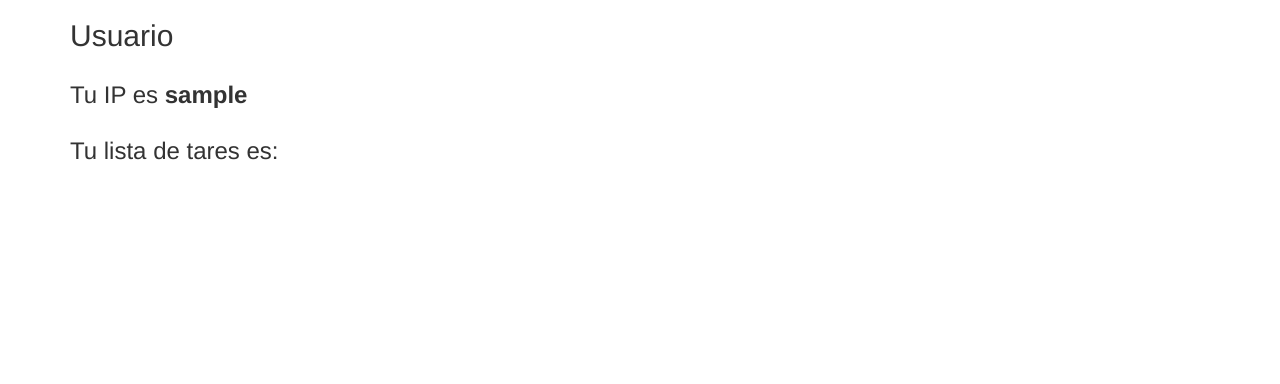
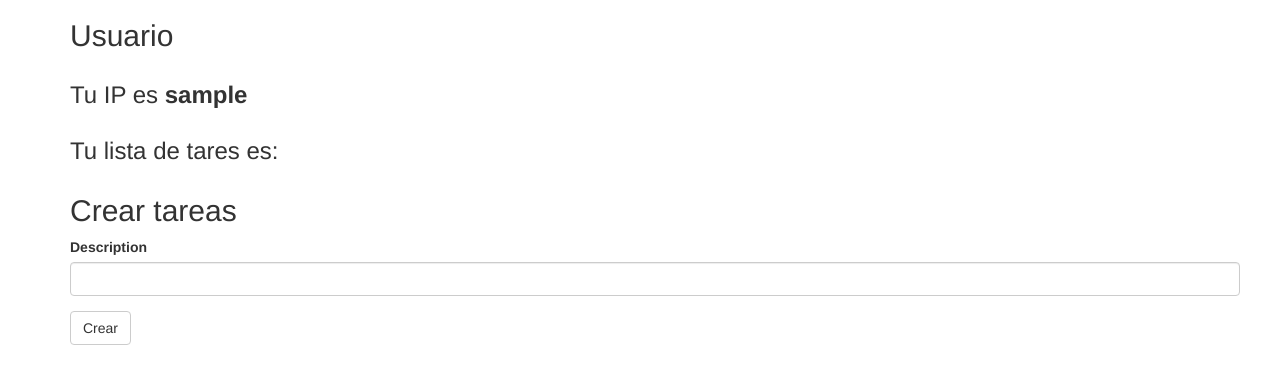
Before and after one commit to ZzzandyzzZ/CURSOS-PLATZI, a Flask app: page /hello in a window 1280 px wide. Shown: the part 143-527 px from the top of the page. Run offline with Flask 2, Linux system fonts and the light colour scheme; a user stored in the database is signed in; data that the repository does not hold is empty; some libraries are stand-ins or nearby versions.

Commit message:
Create form to add user tasks

```diff
--- a/flask/pr_1/app/auth/login.py
+++ b/flask/pr_1/app/auth/login.py
@@ -1,6 +1,5 @@
 from flask import render_template
 from flask import flash
-from flask import session
 from flask import url_for
 from flask import redirect
 from flask_login import login_user
@@ -15,8 +14,8 @@ from app.firestore_services import get_user
 from app.firestore_services import user_put
 from app.models import UserData
 from app.models import UserModel
+from . import auth
 
-from . import auth
 
 @auth.route('/')
 def home():
--- a/flask/pr_1/app/firestore_services.py
+++ b/flask/pr_1/app/firestore_services.py
@@ -13,9 +13,13 @@ def get_users():
 def get_user(user_id):
     return db.collection('user').document(user_id).get()
 
+def user_put(user_data):
+    user_ref = db.collection('user').document(user_data.username)
+    user_ref.set({'password':user_data.password})
+
 def get_to_dos(username):
     return db.collection('user').document(username).collection('to_do').get()
 
-def user_put(user_data):
-    user_ref = db.collection('user').document(user_data.username)
-    user_ref.set({'password':user_data.password})
+def put_to_do(username, description):
+    to_do_ref = db.collection('user').document(username).collection('to_do')
+    to_do_ref.add({'description': description})
--- a/flask/pr_1/app/forms.py
+++ b/flask/pr_1/app/forms.py
@@ -8,3 +8,7 @@ class LoginForm(FlaskForm):
     username = StringField('Nombre de usuario', validators=[DataRequired()])
     password = PasswordField('Password', validators=[DataRequired()])
     submit = SubmitField('Enviar')
+
+class ToDoForm(FlaskForm):
+    description = StringField('Description', validators=[DataRequired()])
+    submit = SubmitField('Crear')
--- a/flask/pr_1/app/templates/hello.html
+++ b/flask/pr_1/app/templates/hello.html
@@ -29,5 +29,11 @@
       {% endfor %}
     </ul>
   </div>
+  <div class="row">
+    <h2>Crear tareas</h2>
+  </div>
+  <div class="row">
+    {{ wtf.quick_form(to_do_form)}}
+  </div>
 </div>
 {% endblock %}
--- a/flask/pr_1/main.py
+++ b/flask/pr_1/main.py
@@ -5,12 +5,17 @@ from flask import make_response
 from flask import redirect
 from flask import render_template
 from flask import session
+from flask import flash
+from flask import url_for
 
 from app import create_app
 from app.firestore_services import get_users
 from app.firestore_services import get_to_dos
+from app.firestore_services import put_to_do
 from flask_login import login_required
 from flask_login import current_user
+from app.forms import ToDoForm
+
 
 # __name__ Nombre del archivo
 app = create_app()
@@ -32,11 +37,12 @@ def index():
     #response.set_cookie('user_ip', user_ip)
     return response
 
-@app.route('/hello', methods=['GET'])
+@app.route('/hello', methods=['GET', 'POST'])
 @login_required
 def hello():
     user_ip = session.get('user_ip')
     username = current_user.id
+    to_do_form = ToDoForm()
     #user_ip = request.cookies.get('user_ip')
     data = {
         'user_ip': user_ip,
@@ -47,7 +53,12 @@ def hello():
         'decorate': decorate,
         'to_dos': get_to_dos(username),
         'username': username,
+        'to_do_form': to_do_form
     }
+    if to_do_form.validate_on_submit():
+        put_to_do(username, to_do_form.description.data)
+        flash('Tarea creada correctamente', 'success')
+        return redirect(url_for('hello'))
     return render_template('hello.html',data=data,**extra_data)
 
 def decorate(string):
```
